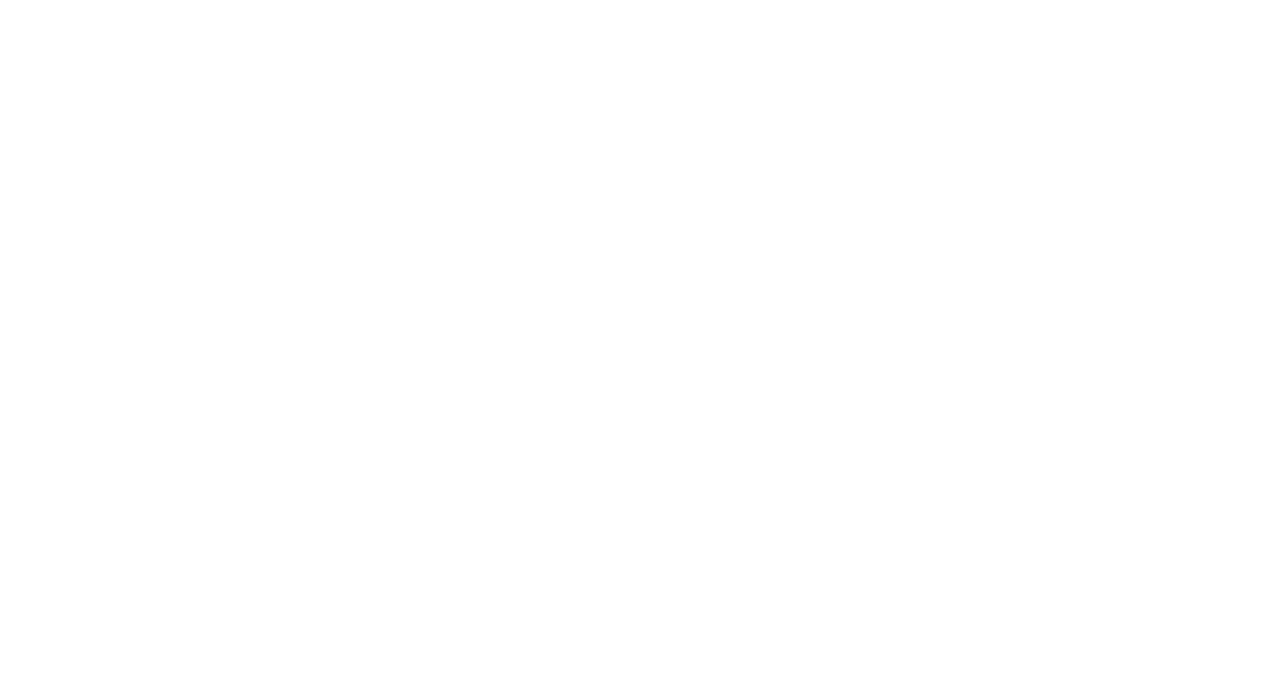
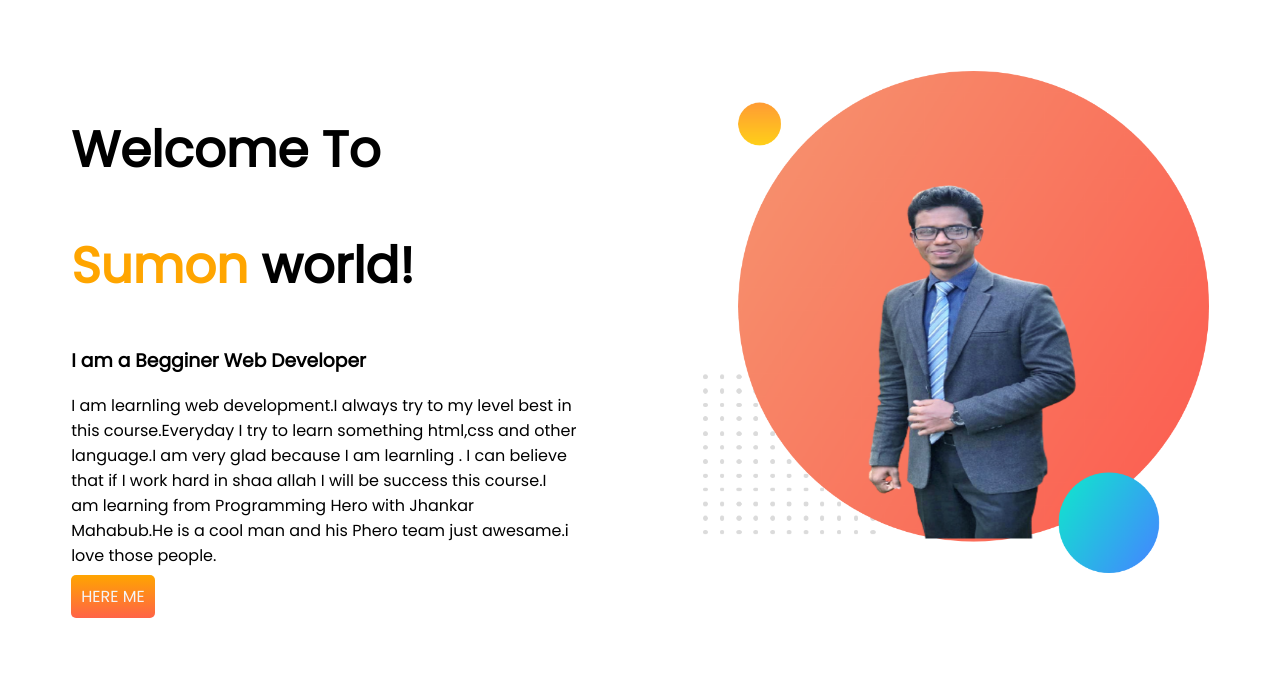
Before and after one commit to iu-sumon/sumon-portfolio, a plain HTML site: page index.html in a window 1280 px wide. Drawn offline with Linux system fonts and the light colour scheme.

Commit message:
first section added

```diff
--- a/index.html
+++ b/index.html
@@ -6,9 +6,38 @@
     <meta http-equiv="X-UA-Compatible" content="IE=edge">
     <meta name="viewport" content="width=device-width, initial-scale=1.0">
     <title>MY PORTFOLIO</title>
+    <link rel="stylesheet" href="style.css">
+    <link rel="shortcut icon" href="sumon-removebg-preview.png" type="image/x-icon">
+    <link rel="preconnect" href="https://fonts.googleapis.com">
+    <link rel="preconnect" href="https://fonts.gstatic.com" crossorigin>
+    <link href="https://fonts.googleapis.com/css2?family=Poppins&display=swap" rel="stylesheet">
+
 </head>
 
 <body>
+    <section>
+        <div class="child">
+            <h1>Welcome To </h1>
+            <h1> <span class="orange">Sumon</span> world!</h1>
+            <h3>I am a Begginer Web Developer </h3>
+            <p>
+                I am learnling web development.I always try to my level best in this course.Everyday I try to learn
+                something html,css and other language.I am very glad because I am learnling . I can believe that if I
+                work hard in shaa allah I will be success this course.I am learning from Programming Hero with Jhankar
+                Mahabub.He is a cool man and his Phero team just awesame.i love those people.
+            </p>
+            <a class="link-button" href="https://web.programming-hero.com/" target="-blank"> HERE ME </a>
+
+        </div>
+
+        <div class="child">
+
+
+            <img src="sumon1.png" alt="Sumon">
+
+        </div>
+
+    </section>
 
 </body>
 
--- a/style.css
+++ b/style.css
@@ -0,0 +1,40 @@
+body
+{
+    font-family: 'Poppins', sans-serif;
+
+
+}
+.orange
+{
+    color: orange;
+}
+h1
+{
+  font-size: 50px;
+}
+.link-button
+{
+  text-decoration: none;
+  background-image: linear-gradient( orange , tomato);
+  border: 70px;
+  color: whitesmoke;
+  border-radius: 5px;
+  padding: 10px;
+
+}
+section
+{
+    display: flex;
+}
+.child
+{
+    width: 50%;
+    padding: 5%;
+
+
+}
+.child img
+{
+    width: 100%;
+
+}
```
Also changed, not shown: dream-bg.png (added), exp-bg.png (added), sumon-removebg-preview.png (added), sumon1.png (added), sumon2.png (added), top-banner.png (added).
